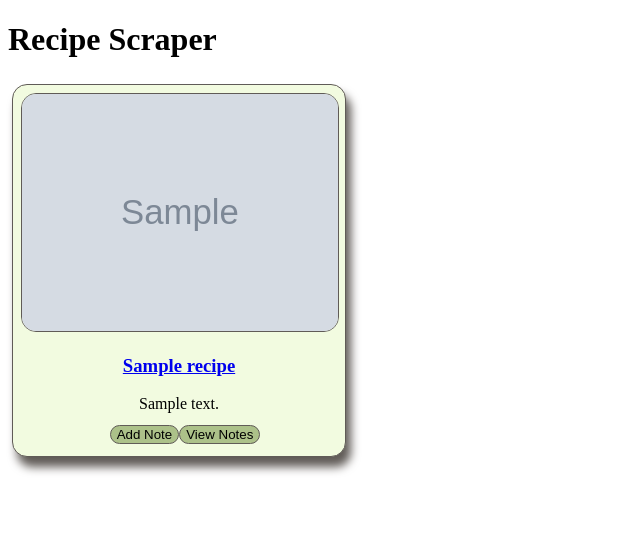
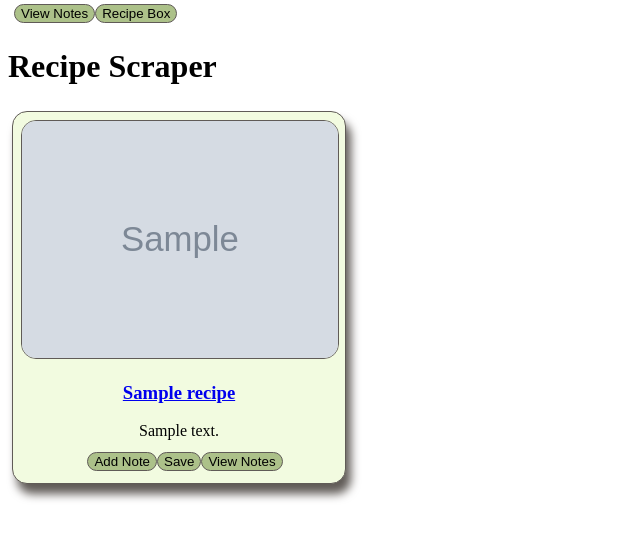
Before and after one commit to barrett4467/Recipe-Scraper, a Node server app: page / in a window 1280 px wide. Shown: the top 540 px of the page, without its empty margins (0-640 px from the left). Run offline with Node 20, Linux system fonts and the light colour scheme; tables that the repository leaves empty hold one stand-in row (values such as "Sample post"); grey boxes marked "Sample" are stand-in pictures; some libraries are stand-ins or nearby versions.

Commit message:
Added nav buttons and started the /recipe-box route

```diff
--- a/public/app.js
+++ b/public/app.js
@@ -1,7 +1,7 @@
 $.getJSON("/recipe", function(data){
     console.log(data);
     for (var i = 0; i < data.length; i++){
-        $("#recipes").append(`<div class="recipe" data-id=${data[i]._id}><img alt=${data[i].name} src=${data[i].image}><h3><a target="_blank" href="${data[i].link}">${data[i].name}</a></h3><p>${data[i].description}</p><button class= "add-notes" data-id=${data[i]._id}>Add Note</a></button></div>`);
+        $("#recipes").append(`<div class="recipe" data-id=${data[i]._id}><img alt=${data[i].name} src=${data[i].image}><h3><a target="_blank" href="${data[i].link}">${data[i].name}</a></h3><p>${data[i].description}</p><button class= "add-notes" data-id=${data[i]._id}>Add Note</a></button><button class="save-recipe" data-id="${data[i]._id}">Save</button></div>`);
 
         if (data[i].note){
             $(".recipe").append(`<button class="view-notes" data-id=${data[i]._id}>View Notes</button>`);
@@ -43,6 +43,16 @@ $.getJSON("/recipe", function(data){
             $(`<h3>${recipe.note.title}: ${recipe.note.body}</h3>`).modal();
 
         })
+    });
+    $(".save-recipe").on("click", function(){
+        var id = $(this).attr("data-id");
+        console.log(id);
+        this.attr("data-saved", true);
+
+        $.ajax({
+            method: "POST",
+            url: "/recipe-box"
+        })
     })
 
 });
--- a/public/index.html
+++ b/public/index.html
@@ -12,7 +12,7 @@
 </head>
 <body>
     <div class="container">
-        <nav class=""></nav>
+        <nav><button class="all-notes">View Notes</button><button class="recipe-box">Recipe Box</button></nav>
         <h1>Recipe Scraper</h1>
         <div id="recipes"></div>
     </div>
--- a/public/style.css
+++ b/public/style.css
@@ -15,7 +15,7 @@
     border-radius: 15px;
     background-color: #f2fbe0;
 }
-.recipe button {
+.recipe button, nav button {
     position: relative;
     right: -6px;
     bottom: 4px;
--- a/server.js
+++ b/server.js
@@ -8,6 +8,10 @@ var logger = require("morgan");
 var db = require("./models");
 
 var PORT = process.env.PORT || 8080;
+
+var MONGODB_URI = process.env.MONGODB_URI || "mongodb://localhost/mongoHeadlines";
+mongoose.connect(MONGODB_URI);
+
 
 var app = express();
 
```
